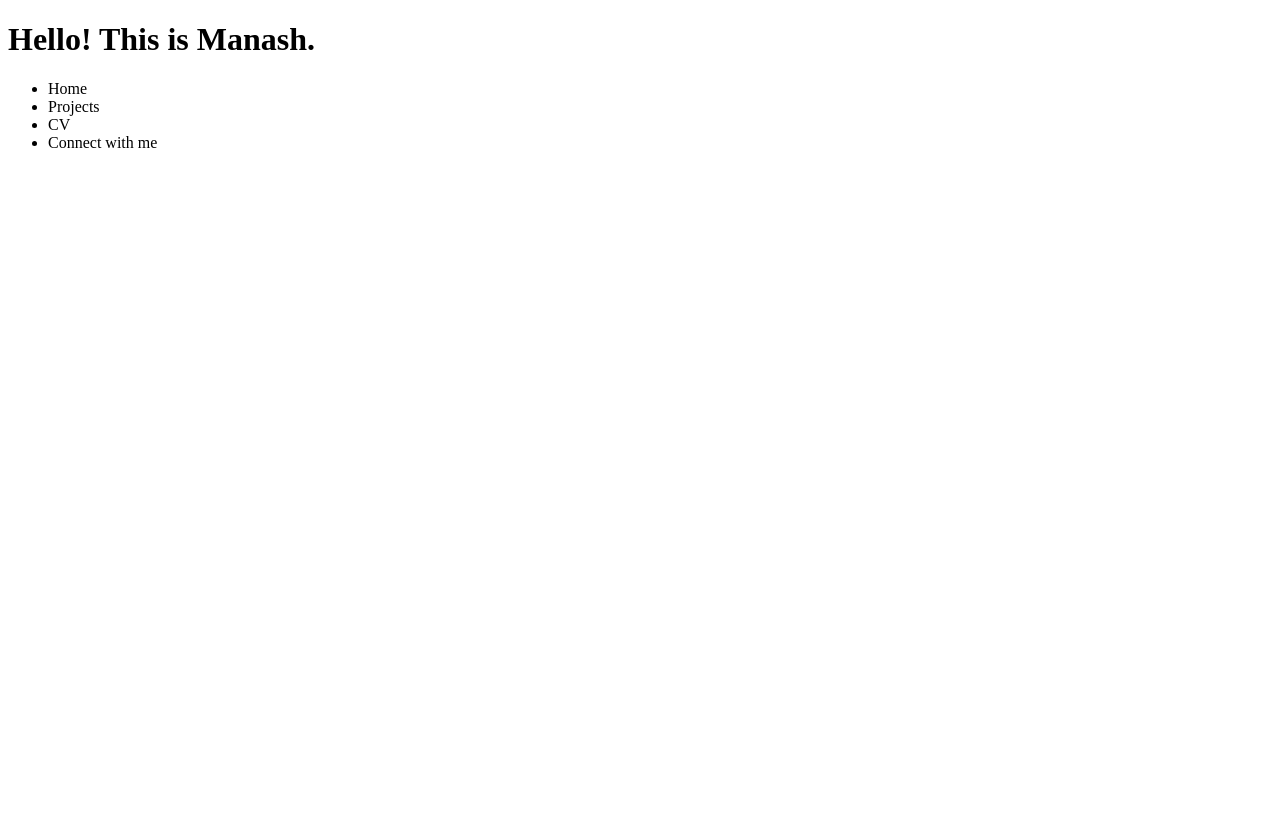
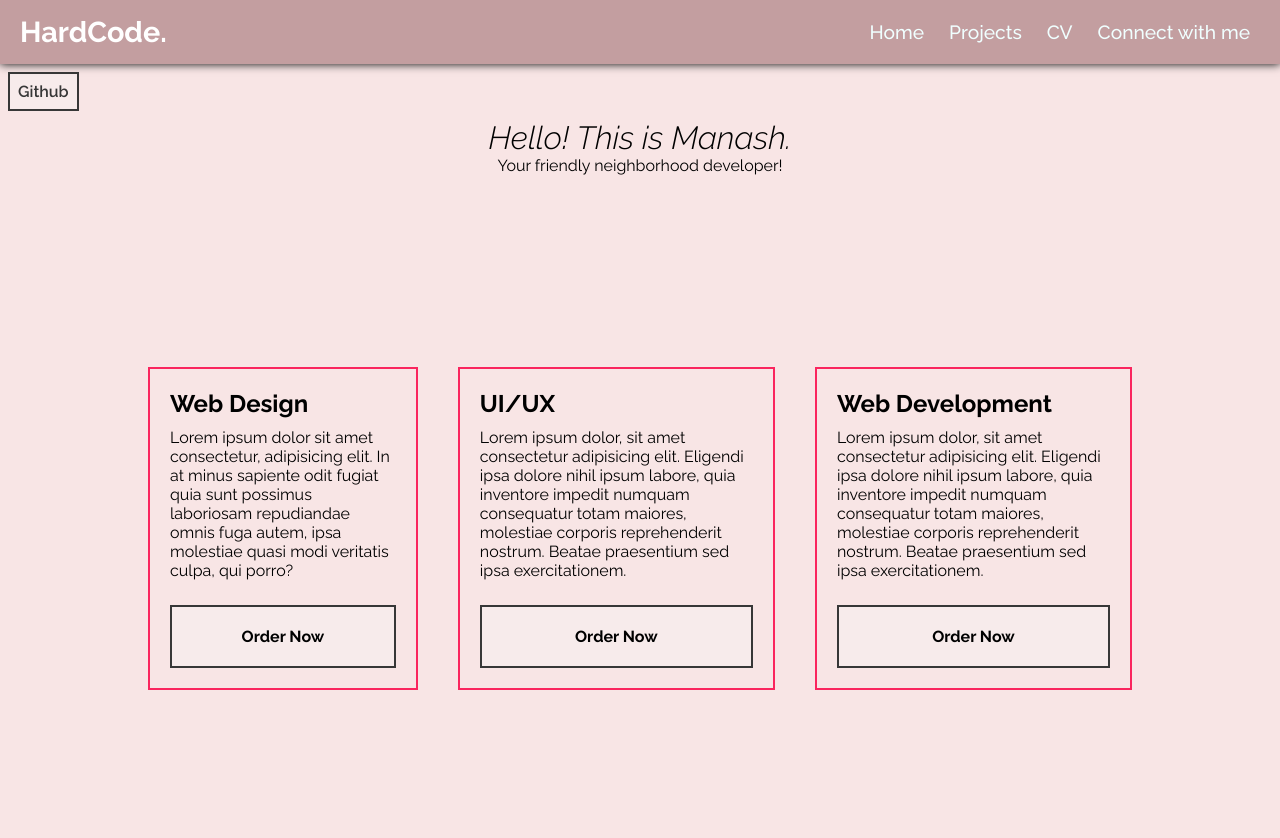
Before and after one commit to manashb21/web_portfolio, a plain HTML site: page index.html in a window 1280 px wide. Before the commit the page ends 800 px from the top, so only its background shows below. Drawn offline with Linux system fonts and the light colour scheme.

Commit message:
added categories

```diff
--- a/css/index.css
+++ b/css/index.css
@@ -0,0 +1,161 @@
+/* universal selector */
+@import url('https://fonts.googleapis.com/css2?family=Raleway:ital,wght@0,100;0,200;0,400;0,500;0,600;0,700;0,800;0,900;1,100;1,300;1,400&display=swap');
+
+*
+{
+    padding: 0%;
+    margin: 0%;
+    box-sizing: border-box;
+    font-family: 'Raleway', sans-serif;
+}
+
+body
+{
+    background-color: #F8E5E5;
+}
+
+
+header
+{
+    background-color:#C39EA0;
+}
+
+nav
+{
+    display: flex;
+    justify-content: space-between; /* horizontally align*/
+    align-items: center; /* vertically align*/
+    height: max-content;
+    padding: 15px 20px;
+    font-size: 1.2em;
+    box-shadow: 0px 0px 9px 0px;
+}
+
+nav h1
+{
+    color:white;
+}
+
+nav li{
+    list-style: none;
+    font-weight: 500;
+    display: inline-block;
+    padding: 0 10px;
+}
+
+nav a
+{
+    text-decoration: none;
+    color:azure;
+}
+
+nav a:hover
+{
+    color: #FA255E;
+    border-bottom-style: solid;
+    border-bottom-width: 1px;
+    border-bottom-color: #FA255E;
+}
+
+.btndiv
+{
+    padding: 8px;
+    width: 100%;
+    display: flex;
+    justify-content: left;
+}
+
+.btndiv button
+{
+    font-size: 1em;
+    font-weight: 600;
+    color: rgb(55, 55, 55);
+    padding: 8px;
+    width: max-content;
+    border-color: rgb(55, 55, 55);
+    border-width: 2px;
+    border-style: solid;
+    background-color: rgba(240, 255, 255, 0.223);
+}
+
+.btndiv button:hover
+{
+    border-color: rgb(55, 55, 55);
+    color: aliceblue;
+    border-width: 2px;
+    border-style: solid;
+    background-color: rgba(0, 0, 0, 0.5);
+    transition: all 0.1s ease 100ms;
+}
+
+.hellodiv
+{
+    color: black;
+    width: 100%;
+    min-height: 100px;
+    text-align: center;
+}
+
+.hellodiv h1
+{
+    font-style: italic;
+    font-weight: 300;
+}
+
+.hellodiv h4
+{
+    font-weight: 400;
+}
+
+/* section fields */
+.fields
+{
+    padding: 10%;
+    display: flex;
+    flex-direction: row;
+}
+
+.fields div
+{
+    margin: 20px;
+    cursor: pointer;
+    border: 2px solid #FA255E;
+    padding: 20px;
+    justify-content: space-around;
+}
+
+.fields div p
+{
+    padding-top: 10px;
+}
+
+.fields div:hover
+{
+    box-shadow: 2px 2px 20px #C39EA0;
+    transition: all 0.3s ease 0s;
+
+}
+
+.order
+{
+    width: 100%;
+    margin-top: 25px;
+    padding: 20px;
+    font-weight: 700;
+    font-size: medium;
+    border-color: rgb(55, 55, 55);
+    border-width: 2px;
+    border-style: solid;
+    background-color: rgba(240, 255, 255, 0.223);
+}
+
+.order:hover
+{
+    border-color: rgb(55, 55, 55);
+    color: #fa255e;
+    cursor: pointer;
+    border-width: 2px;
+    border-style: solid;
+    background-color: rgba(175, 175, 175, 0.7);
+    transition: all 0.1s ease 100ms;
+}
--- a/index.html
+++ b/index.html
@@ -8,12 +8,44 @@
     <link rel="stylesheet" href="css/index.css">
 </head>
 <body>
-    <h1>Hello! This is Manash.</h1>
-    <ul>
-        <li>Home</li>
-        <li>Projects</li>
-        <li>CV</li>
-        <li>Connect with me</li>
-    </ul>
+    <!--Navigation Bar-->
+    <header>
+        <nav>
+            <h1 id="nav-title">HardCode.</h1>
+            <ul>
+                <li><a href = "#">Home</a></li>
+                <li><a href = "#" >Projects</a></li>
+                <li><a href="#">CV</a></li>
+                <li><a href="#">Connect with me</a></li>
+            </ul>
+        </nav>
+    </header>
+    <div class = "btndiv">
+        <button>Github</button>
+    </div>
+    <div class="hellodiv">
+        <h1>Hello! This is Manash.</h1>
+        <h4>Your friendly neighborhood developer!</h4>
+    </div>
+    <section class="fields">
+        <div class="web-design">
+            <h1>Web Design</h1>
+            <p>Lorem ipsum dolor sit amet consectetur, adipisicing elit. In at minus sapiente odit fugiat
+            quia sunt possimus laboriosam repudiandae omnis fuga autem, ipsa molestiae quasi modi veritatis culpa, qui porro?</p>
+            <button class="order">Order Now</button>
+        </div>
+        <div class="ui">
+            <h1>UI/UX</h1>
+            <p>Lorem ipsum dolor, sit amet consectetur adipisicing elit. Eligendi ipsa dolore nihil ipsum labore,
+            quia inventore impedit numquam consequatur totam maiores, molestiae corporis reprehenderit nostrum. Beatae praesentium sed ipsa exercitationem.</p>
+            <button class="order">Order Now</button>
+        </div>
+        <div class="web-dev">
+            <h1>Web Development</h1>
+            <p>Lorem ipsum dolor, sit amet consectetur adipisicing elit. Eligendi ipsa dolore nihil ipsum labore,
+            quia inventore impedit numquam consequatur totam maiores, molestiae corporis reprehenderit nostrum. Beatae praesentium sed ipsa exercitationem.</p>
+            <button class="order">Order Now</button>
+        </div>
+    </section>
 </body>
 </html>
```
Also changed, not shown: images/codeback.png (added), images/tibetan.jpg (added).
